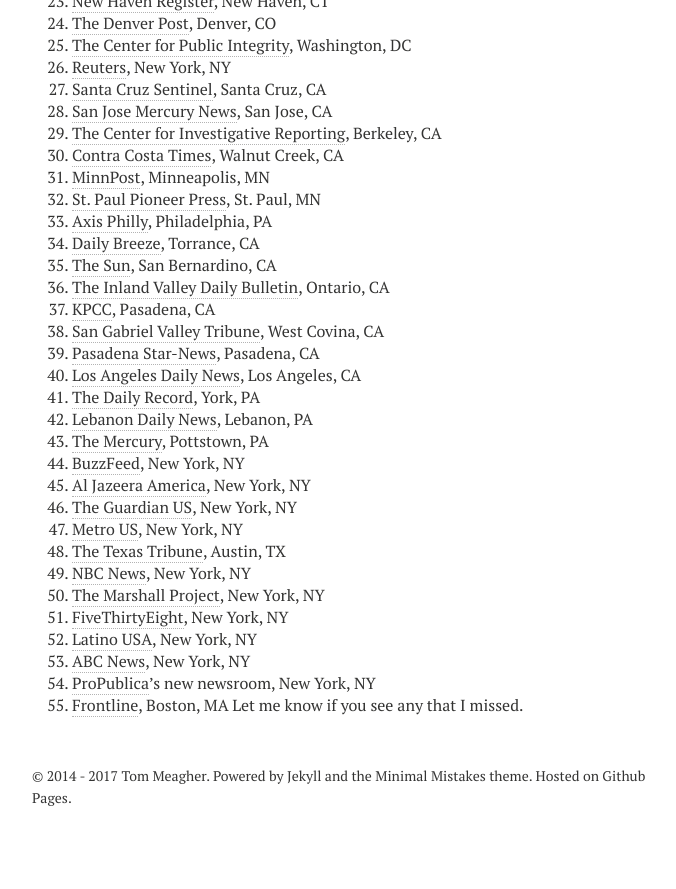
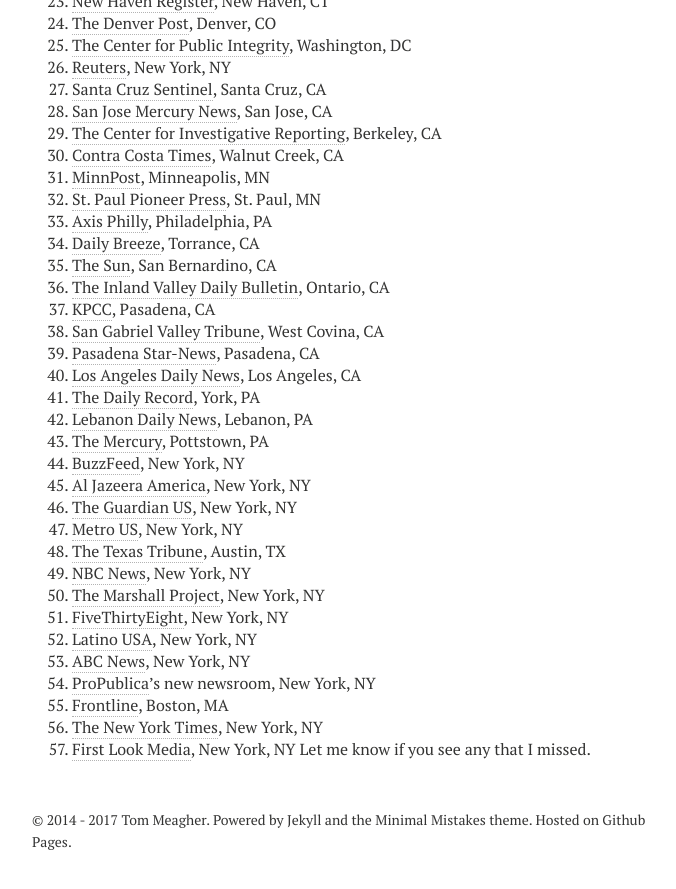
Before and after one commit to tommeagher/tommeagher.github.io, a Jekyll site: the page built from newsrooms.md, in a window 1280 px wide and 900 px high, scrolled down 1040 px. Shown: the top 889 px of the window, without its empty margins (288-964 px from the left). Built offline with Jekyll 4.4.1, drawn with Linux system fonts in a browser that asks for light colours; nearby versions of some CDN libraries; before the commit the page ends 1896 px from its top, so only the background shows below that.

```diff
--- a/newsrooms.md
+++ b/newsrooms.md
@@ -70,4 +70,6 @@ This is probably not a comprehensive list. It is, however, chronological.
 53. [ABC News](http://abcnews.go.com/), New York, NY
 54. [ProPublica](https://www.propublica.org/)'s new newsroom, New York, NY
 55. [Frontline](http://www.pbs.org/wgbh/frontline/), Boston, MA
+56. [The New York Times](https://www.nytimes.com/), New York, NY
+57. [First Look Media](https://www.firstlook.media/), New York, NY
 Let me know if you see any that I missed.
```
Also changed, not shown: races.md (+1 -0 lines), 3 other files.
